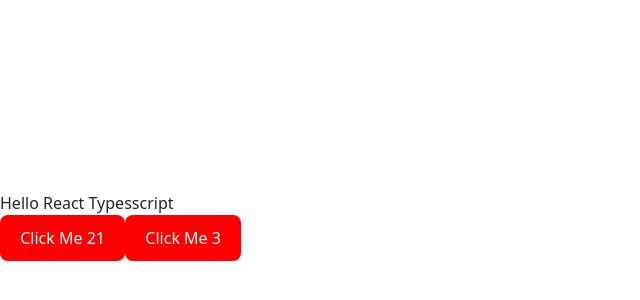
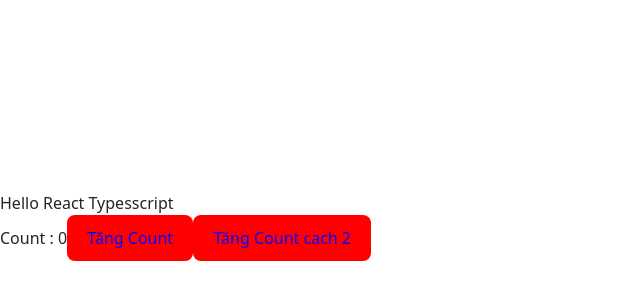
Before and after one commit to vanhoa690/typescript-web502-fall25, a React (Vite) app in the folder WEB502_BASE/: page / in a window 1280 px wide. Shown: the part 174-474 px from the top of the page, without its empty margins (0-640 px from the left). Built offline with nearby package versions, Linux system fonts and the light colour scheme; the HTML template or start-up script is replaced by a standard one.

Commit message:
useState react

```diff
--- a/WEB502_BASE/src/App.tsx
+++ b/WEB502_BASE/src/App.tsx
@@ -1,5 +1,6 @@
 import { Toaster } from "react-hot-toast";
 import Button from "./components/Button";
+import MyUseState from "./components/MyUseState";
 
 function App() {
   const handleClick = () => alert("Clicked!");
@@ -7,9 +8,9 @@ function App() {
   return (
     <>
       <div>Hello React Typesscript</div>
-
-      <Button label="Click Me 21" onClick={handleClick} />
-      <Button label="Click Me 3" onClick={handleClick} />
+      <MyUseState />
+      {/* <Button label="Click Me 21" onClick={handleClick} />
+      <Button label="Click Me 3" onClick={handleClick} /> */}
       <Toaster />
     </>
   );
--- /dev/null
+++ b/WEB502_BASE/src/components/MyUseState.tsx
@@ -0,0 +1,23 @@
+import { useState } from "react";
+import Button from "./Button";
+
+const MyUseState = () => {
+  // state. setState
+  const [count, setCount] = useState<number>(0);
+  const handleInc = () => {
+    setCount(count + 1);
+  };
+  return (
+    <div>
+      Count : {count}
+      <Button label="Tăng Count" color="blue" onClick={handleInc}></Button>
+      <Button
+        label="Tăng Count cach 2"
+        color="blue"
+        onClick={() => setCount(count + 1)}
+      ></Button>
+    </div>
+  );
+};
+
+export default MyUseState;
```
